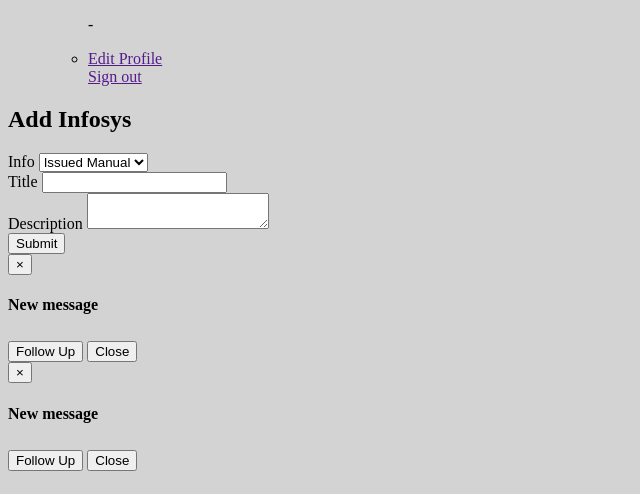
After one commit to OfficePointer/office, a PHP site: the page made by appx/views/servicedesk/infosys/edit.php in a window 1280 px wide. The commit adds this page. Shown: the part 96-590 px from the top of the page, without its empty margins (0-640 px from the left). Run offline with PHP 8.4, Linux system fonts and the light colour scheme; the template is opened without the code that fills it, so the values that code supplies are empty.

Commit message:
update module edit

```diff
--- a/appx/views/servicedesk/infosys/all.php
+++ b/appx/views/servicedesk/infosys/all.php
@@ -16,7 +16,7 @@
           <tr>
             <th>Info</th>
             <th>Nama</th>
-            <th>Action</th>
+            <th colspan="2">Action</th>
           </tr>
         </thead>
         <tbody>
@@ -36,6 +36,7 @@
               }
             }
               </script></td>
+            <td><a href="<?php echo base_url("servicedesk/infosys_edit/".$key['id']);?>">Edit</td>
           </tr>
         <?php
         }
--- /dev/null
+++ b/appx/views/servicedesk/infosys/edit.php
@@ -0,0 +1,46 @@
+<!-- Content Wrapper. Contains page content -->
+  <div class="content-wrapper">
+    <!-- Content Header (Page header) -->
+    <section class="content-header">
+      <h1>
+      Add Infosys
+      </h1>
+    </section>
+    <!-- Main content -->
+    <section class="content">
+      <div class="row">
+
+      <div class="col-md-12">
+      <form method="POST" action="<?php echo base_url("servicedesk/infosys_update");?>">
+      <input class="form-control" type="hidden" required name="id" id="id" value="<?php echo $info['id'];?>">
+        <div class="form-group">
+          <label>Info</label>
+          <select type="text" class="form-control" name="info">
+            <option value="issued">Issued Manual</option>
+            <option value="refund">Refund</option>
+            <option value="rebook">Rebook</option>
+            <option value="void">Void</option>
+          </select>
+        </div>
+      	<div class="form-group">
+      		<label>Title</label>
+      		<input type="text" value="<?php echo $info['title']?>" class="form-control" name="title">
+      	</div>
+      	<div class="form-group">
+      		<label>Description</label>
+      		<textarea class="form-control" value="<?php echo $info['desc']?>" required name="desc" id="desc"></textarea>
+      	</div>
+      	<div class="form-group">
+      		<div class="pull-right">
+      			<button type="submit" class="btn btn-primary">Submit</button>
+      		</div>
+      	</div>
+      </form>
+      </div>
+
+      </div>
+      <!-- /.row (main row) -->
+
+    </section>
+    <!-- /.content -->
+  </div>
```
Also changed, not shown: appx/controllers/Servicedesk.php (+15 -0 lines).
